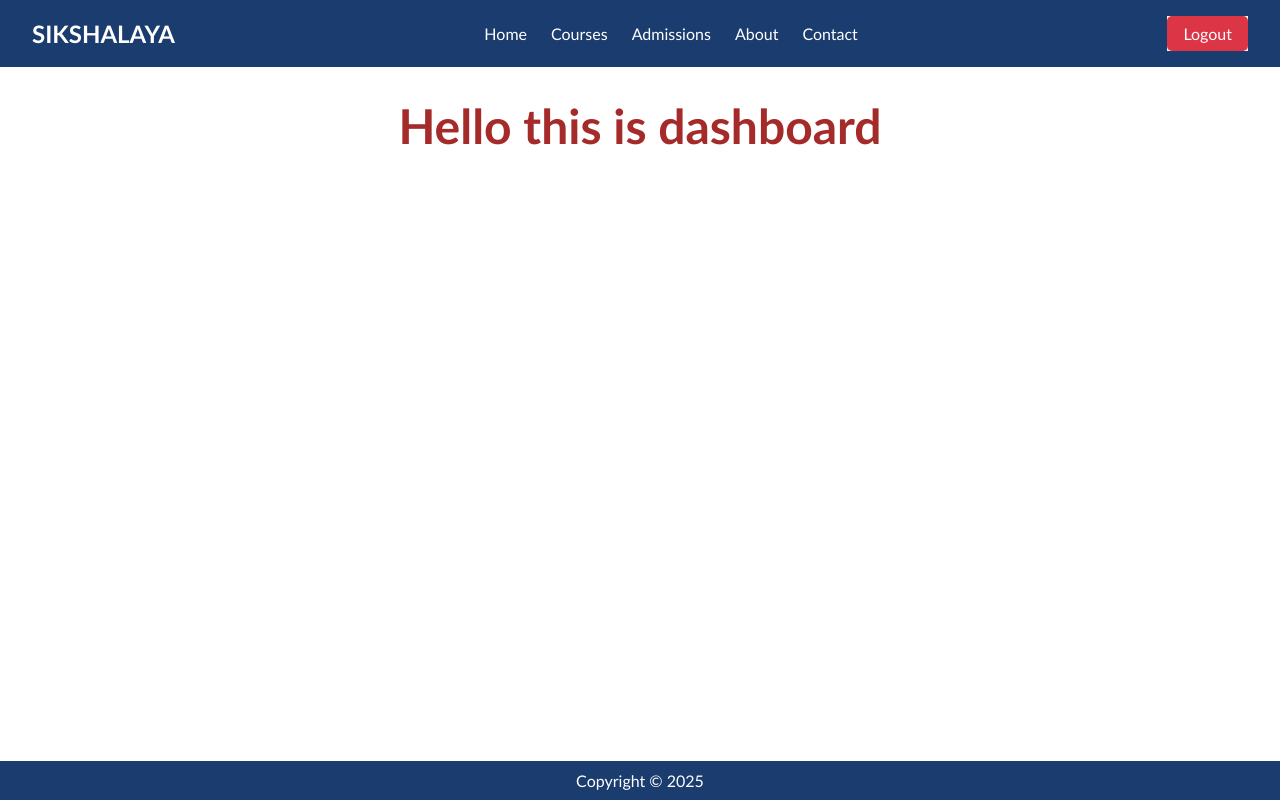
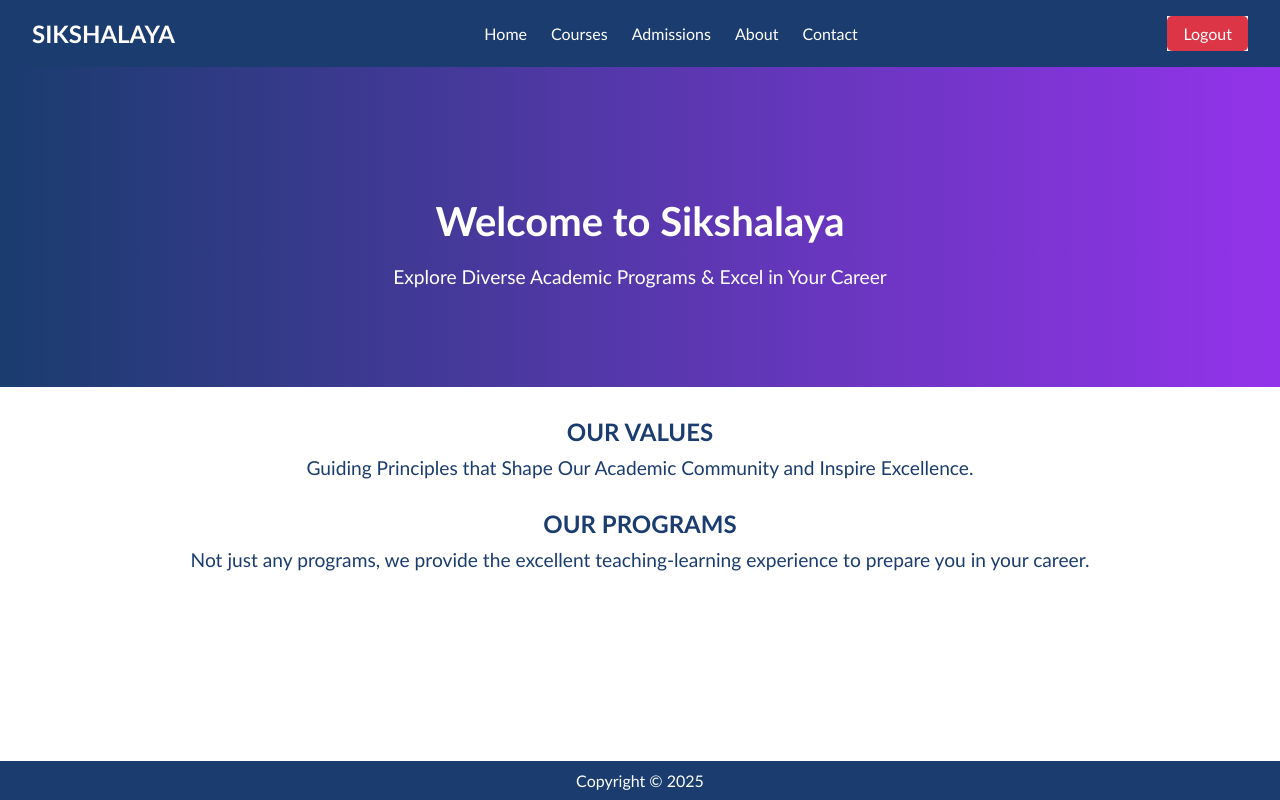
Before and after one commit to adhikari-jagdish/sikshalaya-2nd-react, a React (Vite) app: page / in a window 1280 px wide. Built offline with nearby package versions, Linux system fonts and the light colour scheme.

Commit message:
Banner and Common titles

```diff
--- /dev/null
+++ b/src/components/common_titles.jsx
@@ -0,0 +1,15 @@
+
+import '../styles.css'
+
+function CommonTitles({ title, description }) {
+    return (
+        <div className='common-titles '>
+            <div className='common-titles-content'>
+                <h1>{title}</h1>
+                <p>{description}</p>
+            </div>
+        </div>
+    );
+}
+
+export default CommonTitles
--- /dev/null
+++ b/src/components/dashboard_banner.jsx
@@ -0,0 +1,14 @@
+
+import '../styles.css'
+function DashboardBanner() {
+    return (
+        <div className='dashboard-banner'>
+            <div className='dashboard-banner-content'>
+                <h1>Welcome to Sikshalaya</h1>
+                <p>Explore Diverse Academic Programs & Excel in Your Career</p>
+            </div>
+        </div>
+    );
+}
+
+export default DashboardBanner
--- a/src/dashboard.jsx
+++ b/src/dashboard.jsx
@@ -1,9 +1,17 @@
 import './styles.css'
+import DashboardBanner from './components/dashboard_banner.jsx'
+import CommonTitles from './components/common_titles.jsx'
 
 function Dashboard() {
     return (
         <main>
-            <h1>Hello this is dashboard</h1>
+            <DashboardBanner />
+            <CommonTitles title={"OUR VALUES"}
+                description={"Guiding Principles that Shape Our Academic Community and Inspire Excellence."} />
+
+            <CommonTitles title={"OUR PROGRAMS"}
+                description={"Not just any programs, we provide the excellent teaching-learning experience to prepare you in your career."} />
+
         </main>
     )
 }
--- a/src/styles.css
+++ b/src/styles.css
@@ -71,4 +71,59 @@ footer {
     background: transparent;
 }
 
-/* Home Banner CSS */
+/* Dashboard Banner CSS */
+
+.dashboard-banner {
+    width: 100%;
+    height: 40vh;
+    background: linear-gradient(to right, #1a3c6e, #9333ea);
+    display: flex;
+    align-items: center;
+    justify-content: center;
+}
+
+.dashboard-banner-content{
+    text-align: center;
+    background:transparent;
+}
+
+.dashboard-banner-content h1{
+    font-size: 2.5em;
+    font-weight: bold;
+    margin-bottom: 20px;
+    background: transparent;
+    color: white;
+}
+
+.dashboard-banner-content p{
+    font-size: 1.2em;
+    background: transparent;
+    color: white;
+}
+
+/*Common Titles CSS */
+
+.common-titles {
+    width: 100%;
+    display: flex;
+    justify-content: center;
+}
+
+.common-titles-content{
+    text-align: center;
+    background:transparent;
+}
+
+.common-titles-content h1{
+    font-size: 1.5em;
+    font-weight: bold;
+    margin-bottom: 10px;
+    background: transparent;
+    color: #1a3c6e;
+}
+
+.common-titles-content p{
+    font-size: 1.2em;
+    background: transparent;
+    color: #1a3c6e;
+}
```
